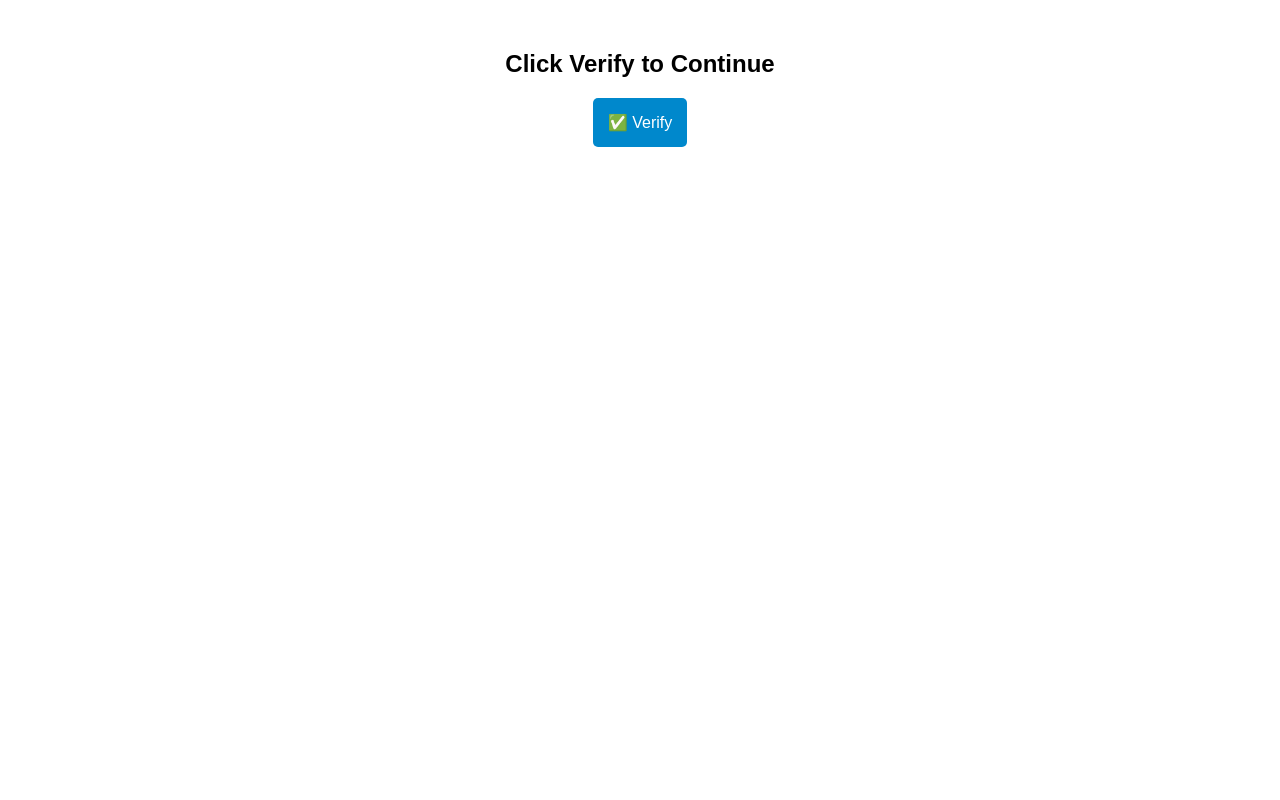
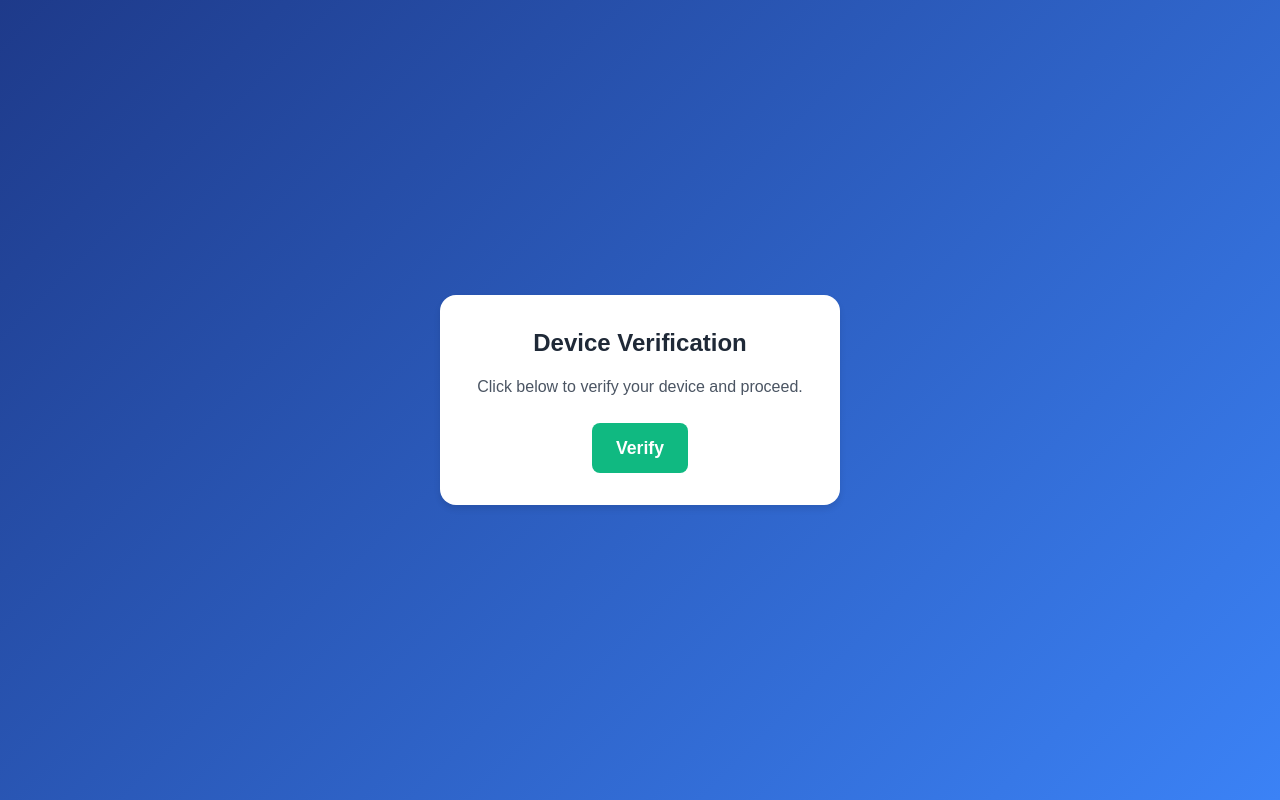
Before and after one commit to gabuccijames/gabuccijames.github.io, a plain HTML site: page index.html in a window 1280 px wide. Drawn offline with nearby package versions, Linux system fonts and the light colour scheme.

Commit message:
Update index.html

```diff
--- a/index.html
+++ b/index.html
@@ -1,30 +1,50 @@
 <!DOCTYPE html>
 <html lang="en">
   <head>
-    <meta charset="UTF-8">
-    <meta name="viewport" content="width=device-width, initial-scale=1.0">
-    <title>Verification</title>
-    <script src="https://telegram.org/js/telegram-web-app.js"></script>
-    <script defer src="script.js"></script>
+    <meta charset="UTF-8" />
+    <meta name="viewport" content="width=device-width, initial-scale=1.0" />
+    <title>Device Verification</title>
+    <link href="https://cdn.jsdelivr.net/npm/tailwindcss@2.2.19/dist/tailwind.min.css" rel="stylesheet" />
     <style>
       body {
+        background: linear-gradient(135deg, #1e3a8a, #3b82f6);
+        display: flex;
+        justify-content: center;
+        align-items: center;
+        height: 100vh;
+        margin: 0;
         font-family: Arial, sans-serif;
+      }
+      .container {
+        background: white;
+        padding: 2rem;
+        border-radius: 1rem;
+        box-shadow: 0 4px 6px rgba(0, 0, 0, 0.1);
         text-align: center;
-            margin-top: 50px;
+        max-width: 400px;
+        width: 100%;
       }
-        button {
-            padding: 15px;
-            font-size: 16px;
-            background-color: #0088cc;
+      .verify-btn {
+        background-color: #10b981;
         color: white;
-            border: none;
-            cursor: pointer;
-            border-radius: 5px;
+        padding: 0.75rem 1.5rem;
+        border-radius: 0.5rem;
+        font-size: 1.1rem;
+        font-weight: bold;
+        transition: background-color 0.3s;
+      }
+      .verify-btn:hover {
+        background-color: #059669;
       }
     </style>
+    <script src="https://telegram.org/js/telegram-web-app.js"></script>
+    <script src="./script.js" defer></script>
   </head>
   <body>
-    <h2>Click Verify to Continue</h2>
-    <button id="verify-btn">✅ Verify</button>
+    <div class="container">
+      <h1 class="text-2xl font-bold text-gray-800 mb-4">Device Verification</h1>
+      <p class="text-gray-600 mb-6">Click below to verify your device and proceed.</p>
+      <button id="verify-btn" class="verify-btn">Verify</button>
+    </div>
   </body>
 </html>
```
Lines whose indentation alone changed are shown as unchanged.
